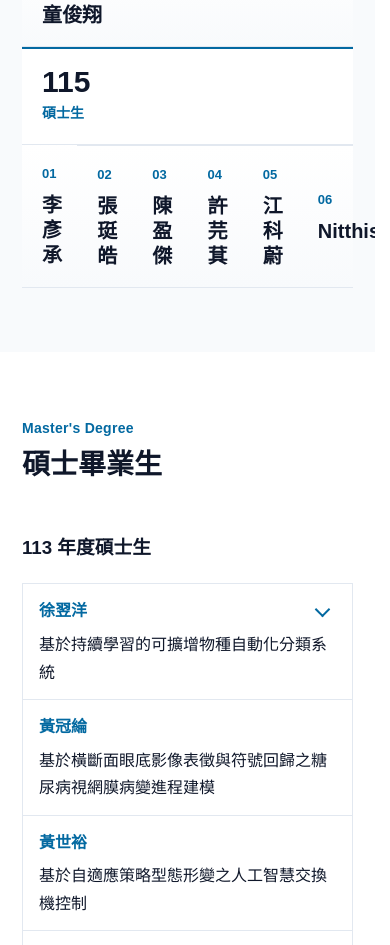
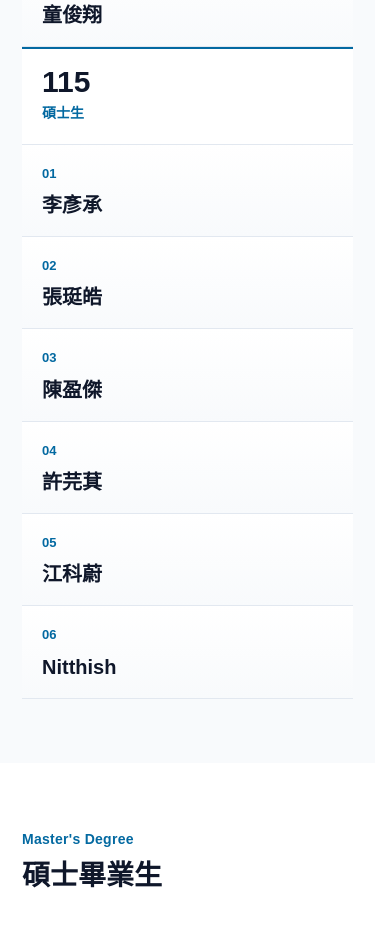
Before and after one commit to keter0316/nmos-lab-website, a plain HTML site: page members.html in a window 390 px wide. Shown: the part 1927-2872 px from the top of the page. Drawn offline with Linux system fonts and the light colour scheme.

Commit message:
修正手機版實驗室成員排版

```diff
--- a/nmos-layout.css
+++ b/nmos-layout.css
@@ -2740,3 +2740,21 @@ button:focus-visible {
     border-top: 0;
   }
 }
+/* 新增成員區塊的響應式排版 */
+@media (max-width: 1100px) {
+  .member-name-grid.member-name-grid--six {
+    grid-template-columns: repeat(3, minmax(0, 1fr));
+  }
+}
+
+@media (max-width: 900px) {
+  .member-name-grid.member-name-grid--six {
+    grid-template-columns: repeat(2, minmax(0, 1fr));
+  }
+}
+
+@media (max-width: 640px) {
+  .member-name-grid.member-name-grid--six {
+    grid-template-columns: 1fr;
+  }
+}
```
